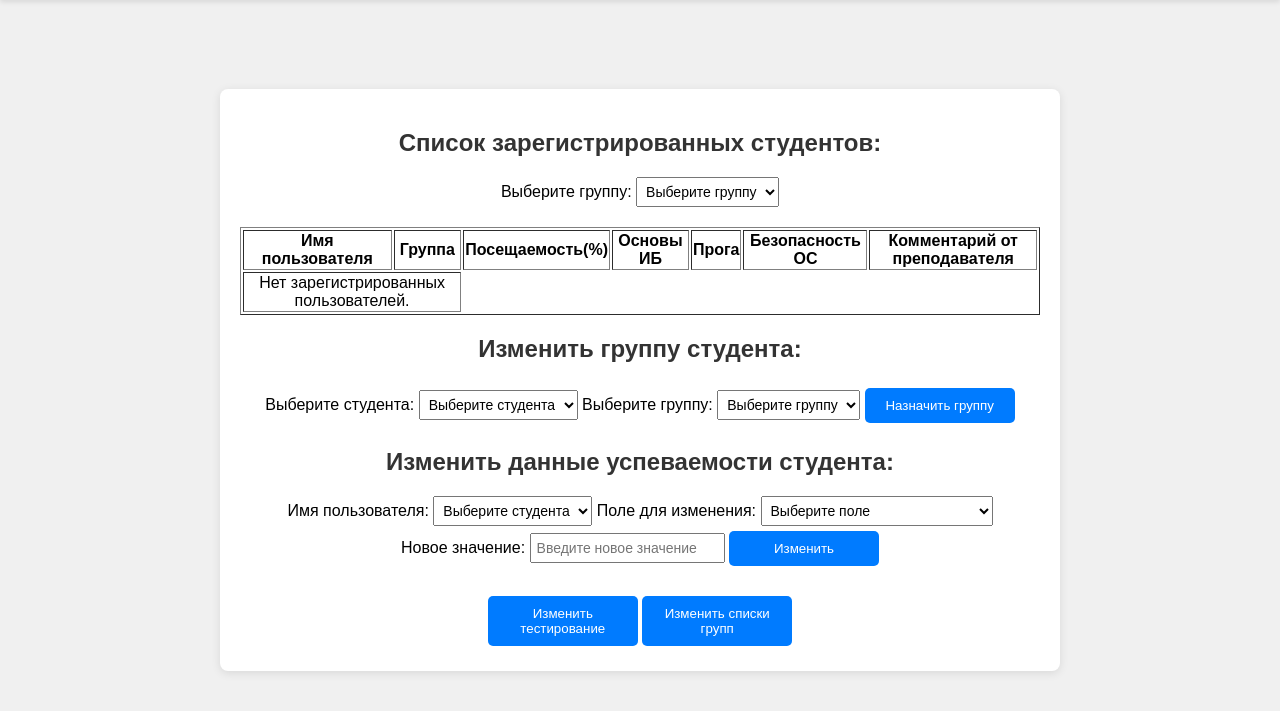
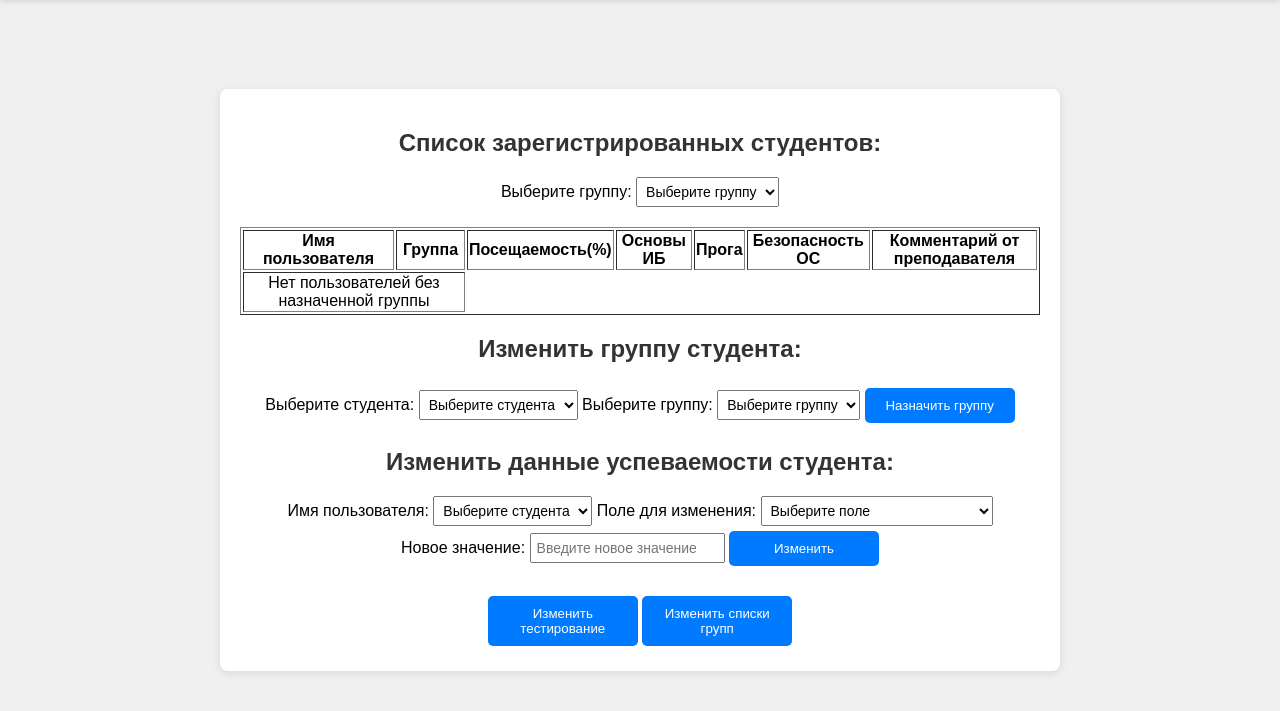
Before and after one commit to webusinka/coursework, a Django app: page / in a window 1280 px wide. Shown: the part 65-776 px from the top of the page. Run offline with Django 5.2, Linux system fonts and the light colour scheme; the visitor is signed in with stand-in values (Sample User, id 1); data comes from the database, SQL or seed files in the repository.

Commit message:
And also little change

```diff
--- a/journal/accounts/templates/accounts/home.html
+++ b/journal/accounts/templates/accounts/home.html
@@ -94,7 +94,7 @@
                     </tr>
                 {% empty %}
                     <tr>
-                        <td colspan="2">Нет зарегистрированных пользователей.</td>
+                        <td colspan="2">Нет пользователей без назначенной группы</td>
                     </tr>
                 {% endfor %}
             </table>
```
Also changed, not shown: 1 other file.
